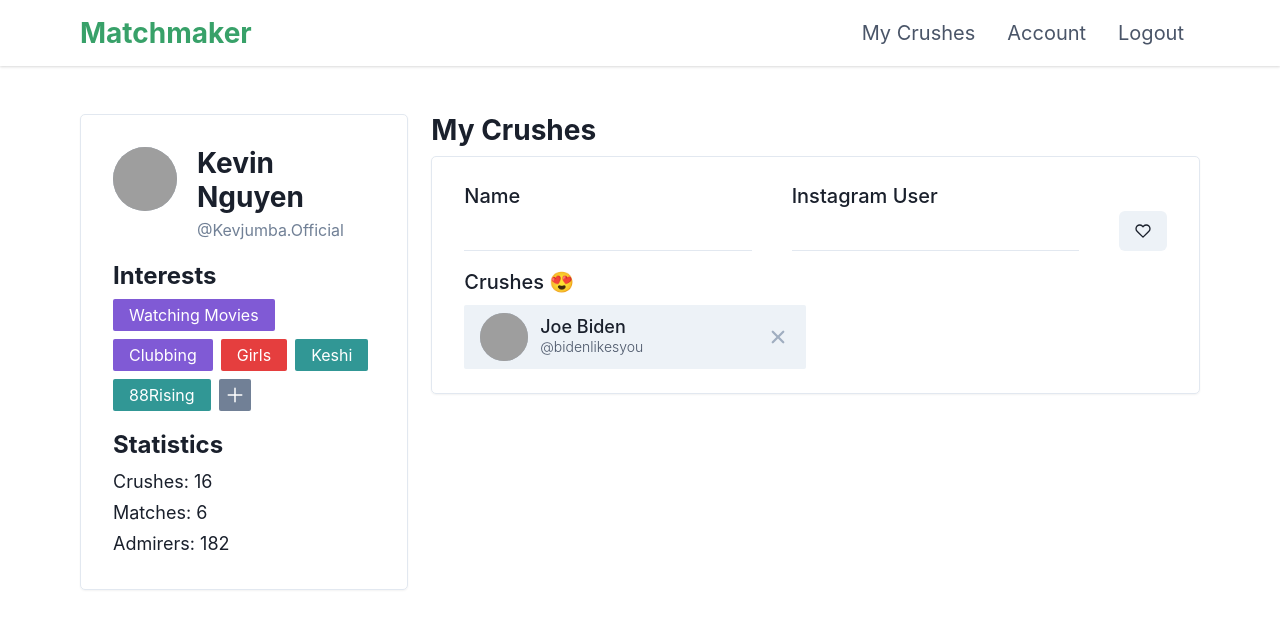
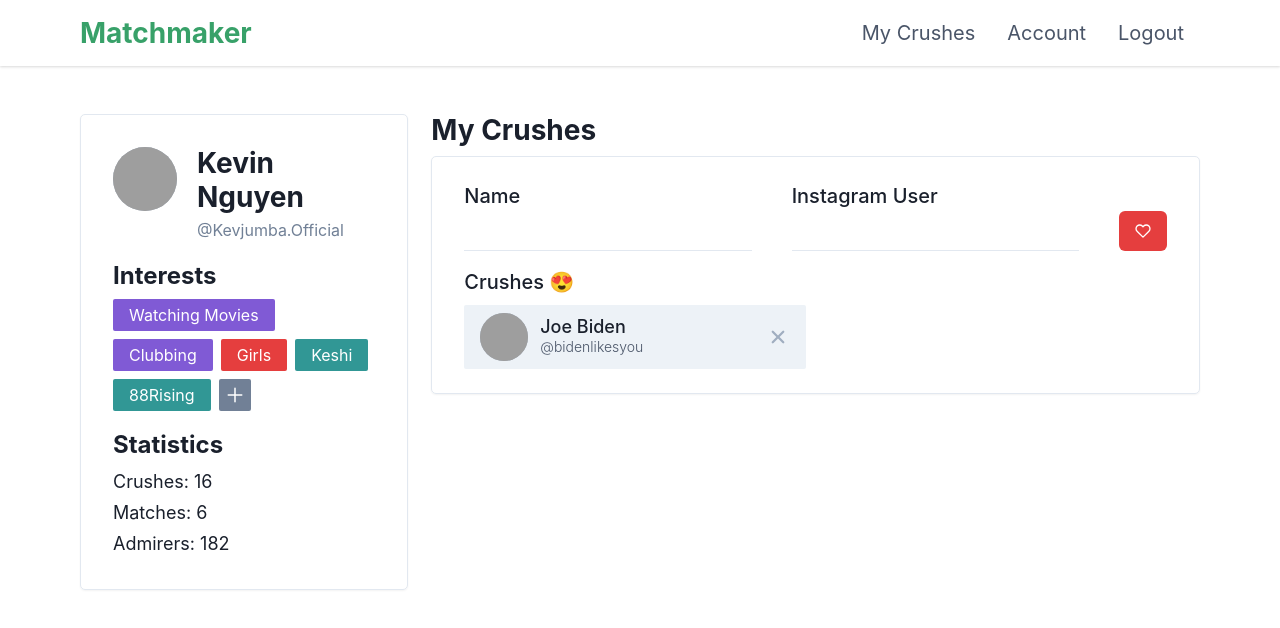
Before and after one commit to JosephZhang-LDL/MatchMaker, a React (Create React App) app: page / in a window 1280 px wide. Shown: the top 628 px of the page. Built offline with nearby package versions, Linux system fonts and the light colour scheme; grey boxes are pictures that could not be loaded.

Commit message:
Crush removal functionality

```diff
--- a/src/components/MyCrushes/CrushAdder.jsx
+++ b/src/components/MyCrushes/CrushAdder.jsx
@@ -17,7 +17,7 @@ const data = [
     name: "Joe Biden",
     profPic:
       "https://media.distractify.com/brand-img/5wNVKV854/0x0/joe-biden-memes-1586543791437.jpg",
-    username: "@bidenlikesyou",
+    username: "bidenlikesyou",
   },
 ];
 
@@ -36,8 +36,14 @@ const CrushAdder = (props) => {
   };
   const submitCrush = () => {
     console.log(addCrush);
+    //TEMP - CHANGE ACTUAL PROF PIC FUNC
+    setCrushes([...crushes, { ...addCrush, profPic: "" }]);
     setAddCrush({ name: "", username: "" });
   };
+
+  const removeCrush = (index) => {
+    setCrushes(crushes.filter((crush, i) => i !== index));
+  }
 
   return (
     <Box>
@@ -63,7 +69,7 @@ const CrushAdder = (props) => {
             />
           </Col>
           <Col alignSelf="flex-end">
-            <Button type="submit" onClick={submitCrush}>
+            <Button type="submit" onClick={submitCrush} colorScheme="red">
               <FiHeart />
             </Button>
           </Col>
@@ -74,11 +80,14 @@ const CrushAdder = (props) => {
           </Text>
         </Row>
         <SimpleGrid mt="2" columns={2} spacing="5">
-          {crushes.map((crush) => (
+          {crushes.map((crush, index) => (
             <CrushBox
+              key={index}
+              id={index}
               name={crush.name}
               profPic={crush.profPic}
               username={crush.username}
+              onClick={() => removeCrush(index)}
             />
           ))}
         </SimpleGrid>
--- a/src/components/MyCrushes/CrushBox.jsx
+++ b/src/components/MyCrushes/CrushBox.jsx
@@ -28,7 +28,7 @@ const CrushBox = (props) => {
             {props.name}
           </Text>
           <Text fontSize="14px" color="gray.600" fontWeight="light" mt="-1">
-            {props.username}
+            @{props.username}
           </Text>
         </Col>
       </Flex>
@@ -41,7 +41,7 @@ const CrushBox = (props) => {
             transition: ".25s ease",
           }}
         >
-          <IoClose size="24px" />
+          <IoClose size="24px" onClick={props.onClick} />
         </Text>
       </Col>
     </Flex>
```
